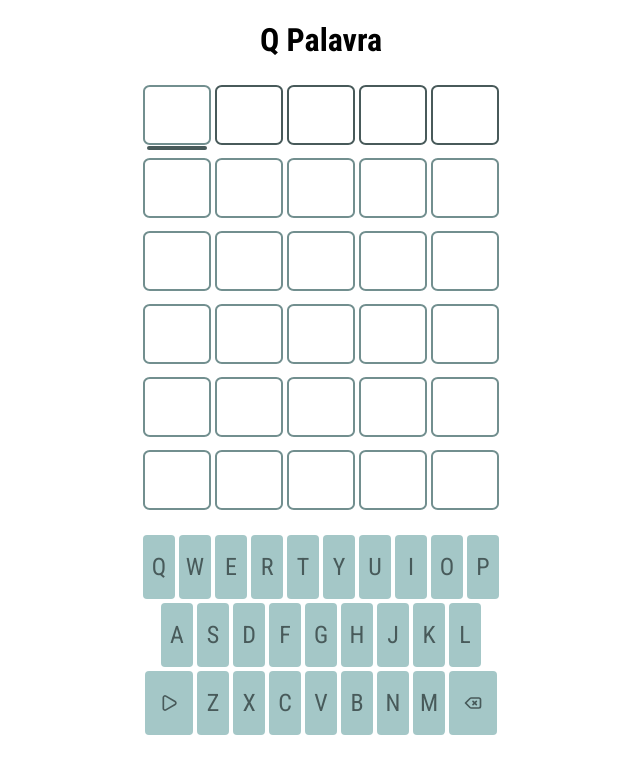
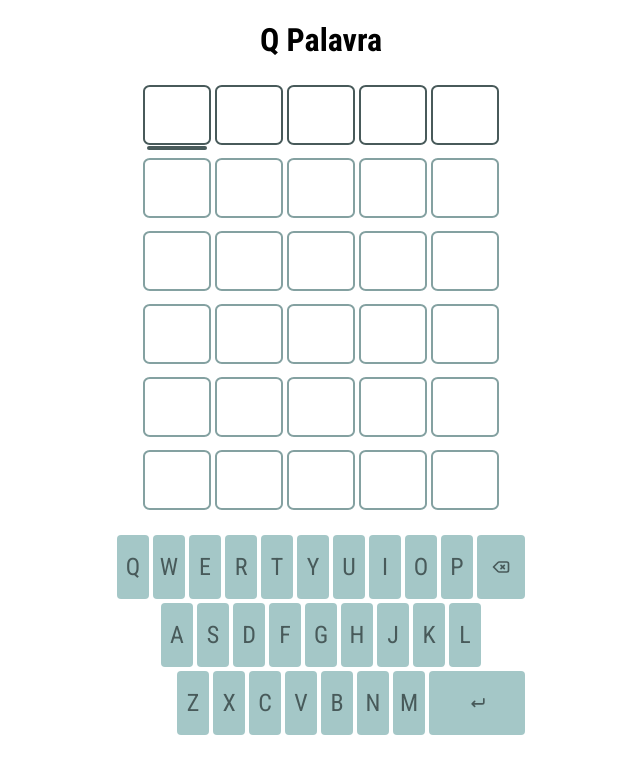
Before and after one commit to Cirovsky/qpalavra__web, a React (Create React App) app: page / in a window 1280 px wide. Shown: the top 774 px of the page, without its empty margins (319-959 px from the left). Built offline with nearby package versions, Linux system fonts and the light colour scheme.

Commit message:
mudanças no layout do teclado

```diff
--- a/src/components/Key/Key.css
+++ b/src/components/Key/Key.css
@@ -13,7 +13,11 @@
     font-size: 1.5em;
 }
 
-.enter, .backspace{
+.enter{
+    width: 12vh;
+}
+
+.backspace{
     width: 6vh;
 }
 
--- a/src/components/Keyboard/Keyboard.css
+++ b/src/components/Keyboard/Keyboard.css
@@ -21,3 +21,6 @@
 .line-top{
   justify-content: flex-end;
 }
+.line-bottom{
+  justify-content: flex-end;
+}
--- a/src/components/Keyboard/index.js
+++ b/src/components/Keyboard/index.js
@@ -3,9 +3,9 @@ import './Keyboard.css';
 
 
 const keyboard = [
-    ['q', 'w', 'e', 'r', 't', 'y', 'u', 'i', 'o', 'p'],
-    ['a', 's', 'd', 'f', 'g', 'h', 'j', 'k', 'l'],
-    ['Enter','z', 'x', 'c', 'v', 'b', 'n', 'm','Backspace'],
+    ['q', 'w', 'e', 'r', 't', 'y', 'u', 'i', 'o', 'p', 'Backspace'],
+    ['a', 's', 'd', 'f', 'g', 'h', 'j', 'k', 'l',],
+    ['z', 'x', 'c', 'v', 'b', 'n', 'm','Enter']
 ]
 const Keyboard = () => {
 
@@ -14,7 +14,7 @@ const Keyboard = () => {
             <ul className='keyboard'>
                 <li className='keyboard__line line-top'>{keyboard[0].map(k => <Key value={k} key={k} />)}</li>
                 <li className='keyboard__line line-middle'>{keyboard[1].map(k => <Key value={k} key={k} />)}</li>
-                <li className='keyboard__line line-middle-2'>{keyboard[2].map(k => <Key value={k} key={k}/>)}</li>
+                <li className='keyboard__line line-bottom'>{keyboard[2].map(k => <Key value={k} key={k}/>)}</li>
             </ul>
 
         </section>
--- a/src/components/Letter/Letter.css
+++ b/src/components/Letter/Letter.css
@@ -14,6 +14,7 @@
     width: 8vh;
     height: 7vh;
     font-size: 2.5em;
+    font-weight: 600;
     text-transform: uppercase;
     padding: 0;
     margin: 0;
--- a/src/components/Letter/index.js
+++ b/src/components/Letter/index.js
@@ -13,7 +13,7 @@ const Letter = (props) => {
     return (
         props.line == 0 && props.index == 0?
         <li className='letter__li'>
-            <p className={`letter ${props.style} ${actualLine==props.line? 'line_selected': ''}te`}>{props.letter}</p>
+            <p className={`letter ${props.style} ${actualLine==props.line? 'line_selected': ''}`}>{props.letter}</p>
             <div id={'letter'+ props.line + props.index} className='underline selected'></div>
         </li>:
         <li className='letter__li'>
--- a/src/index.css
+++ b/src/index.css
@@ -1,7 +1,7 @@
-@import url('https://fonts.googleapis.com/css2?family=Roboto+Condensed:wght@400;700&display=swap');
+@import url('https://fonts.googleapis.com/css2?family=Roboto+Condensed:wght@400;600;700&display=swap');
 :root{
   --darkgray : rgb(72, 90, 90);
-  --lightgray:  rgb(114, 143, 143);
+  --lightgray:  rgb(132, 161, 161);
   --darkgray-light: rgb(72, 90, 90,0.5);
   --good-try: rgba(218, 165, 32, 0.75);
   --miss:  rgba(98, 136, 136, 0.70);
```
Also changed, not shown: src/App.js (+6 -6 lines), public/confirm.svg.
